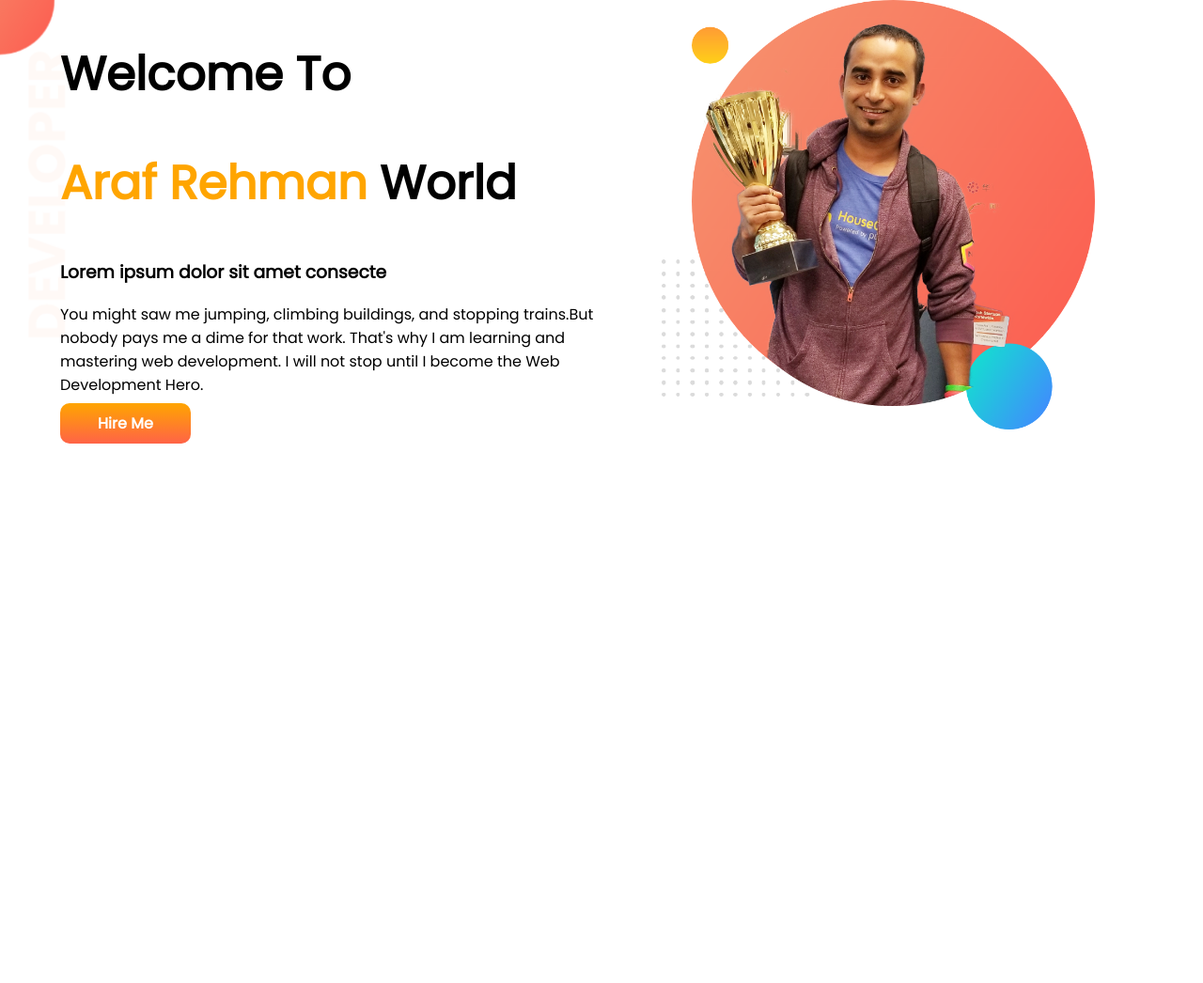
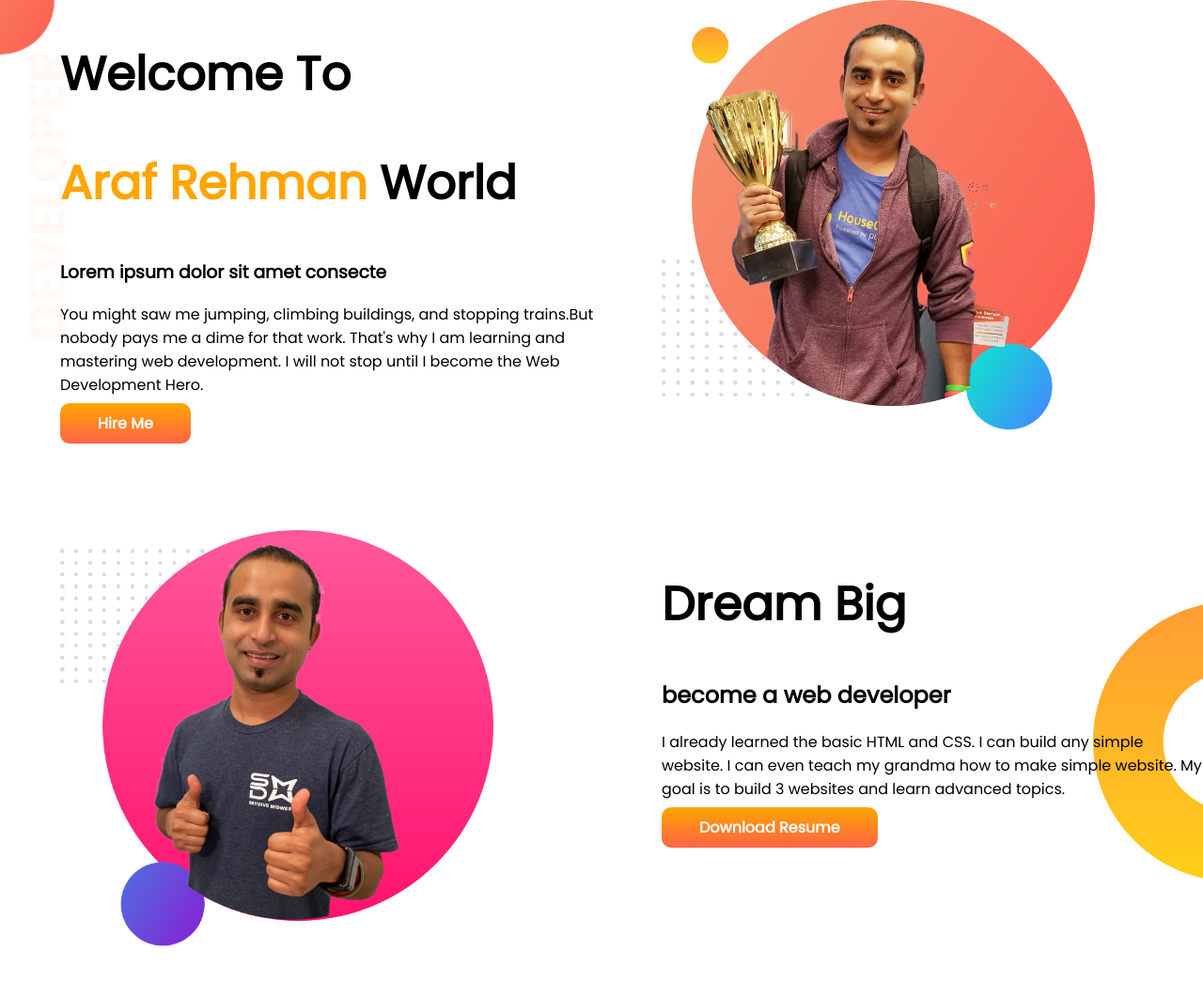
Before and after one commit to arafrehman1/developer-portfolio, a plain HTML site: page index.html in a window 1280 px wide. Shown: the whole page at 94% size. Before the commit the page ends 800 px from the top, so only its background shows below. Drawn offline with Linux system fonts and the light colour scheme.

Commit message:
dream-big added

```diff
--- a/index.html
+++ b/index.html
@@ -29,6 +29,30 @@
         </div>
 
     </section>
+    <section class="dream-big">
+        <div class="half-width">
+            <img src="images/jhankar2.png" alt="">
+        </div>
+        <div class="half-width">
+            <h1>Dream Big</h1>
+            <h2>become a web developer</h2>
+            <p>I already learned the basic HTML and CSS. I can build any simple website. I can even teach my grandma how
+                to make simple website. My goal is to build 3 websites and learn advanced topics.</p>
+            <a class="link-btn" target="_blank" href="">Download Resume</a>
+
+        </div>
+
+
+
+
+
+
+
+
+
+
+
+    </section>
 
 
 
--- a/style.css
+++ b/style.css
@@ -13,6 +13,7 @@
 
 section {
     display: flex;
+    margin-bottom: 100px;
 }
 
 .half-width {
@@ -38,3 +39,9 @@
     background-repeat: no-repeat;
 
 }
+
+.dream-big {
+    background-image: url(images/dream-bg.png);
+    background-repeat: no-repeat;
+    background-position: right;
+}
```
